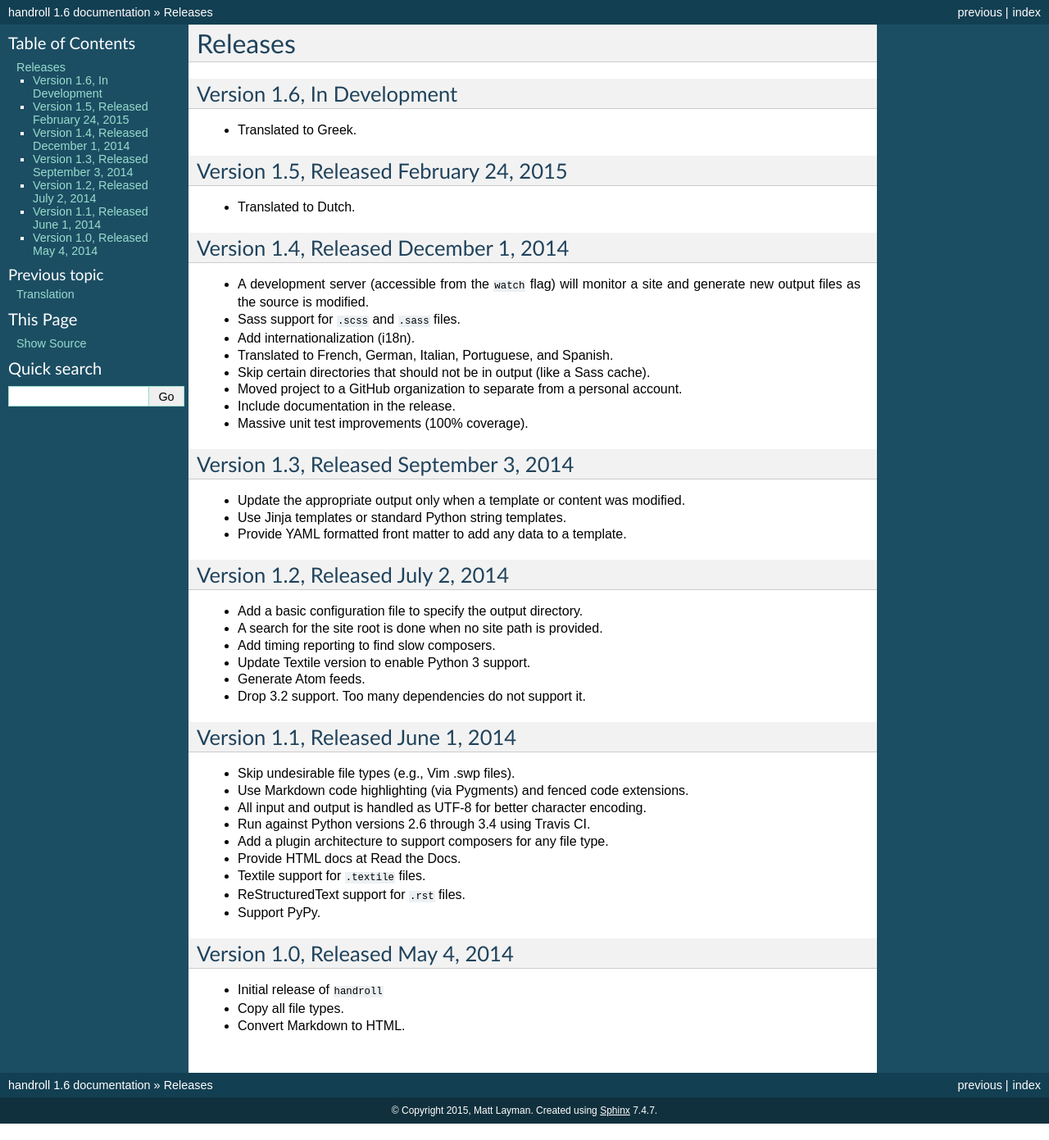
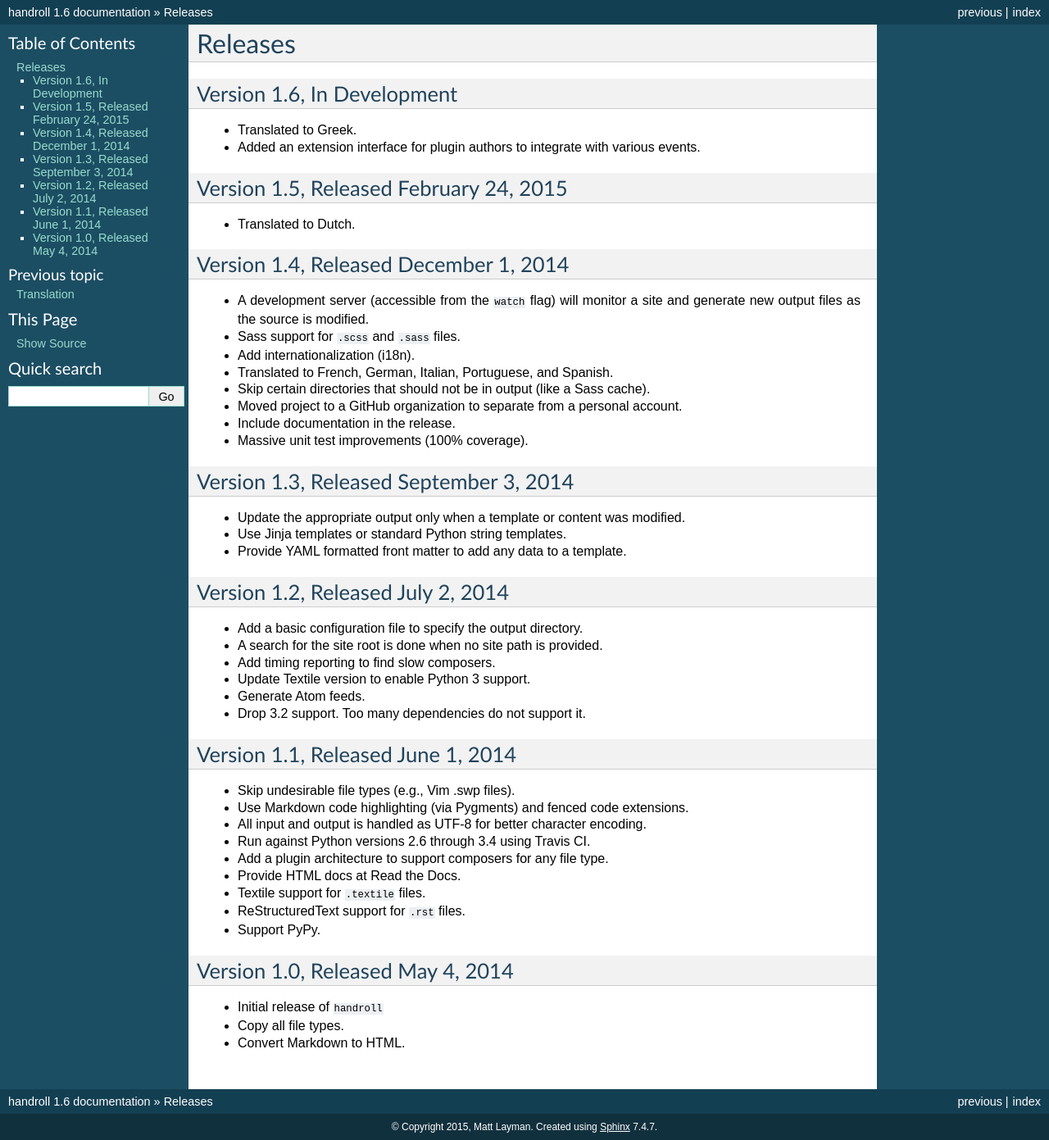
Before and after one commit to handroll/handroll, a Sphinx documentation site: the page built from docs/releases.rst, in a window 1280 px wide. Shown: the whole page at 82% size. Built offline with Sphinx 7.4.7, drawn with Linux system fonts in a browser that asks for light colours.

Commit message:
Update the changelog.

```diff
--- a/docs/releases.rst
+++ b/docs/releases.rst
@@ -5,6 +5,8 @@ Version 1.6, In Development
 ---------------------------
 
 * Translated to Greek.
+* Added an extension interface for plugin authors to integrate
+  with various events.
 
 Version 1.5, Released February 24, 2015
 ---------------------------------------
```
